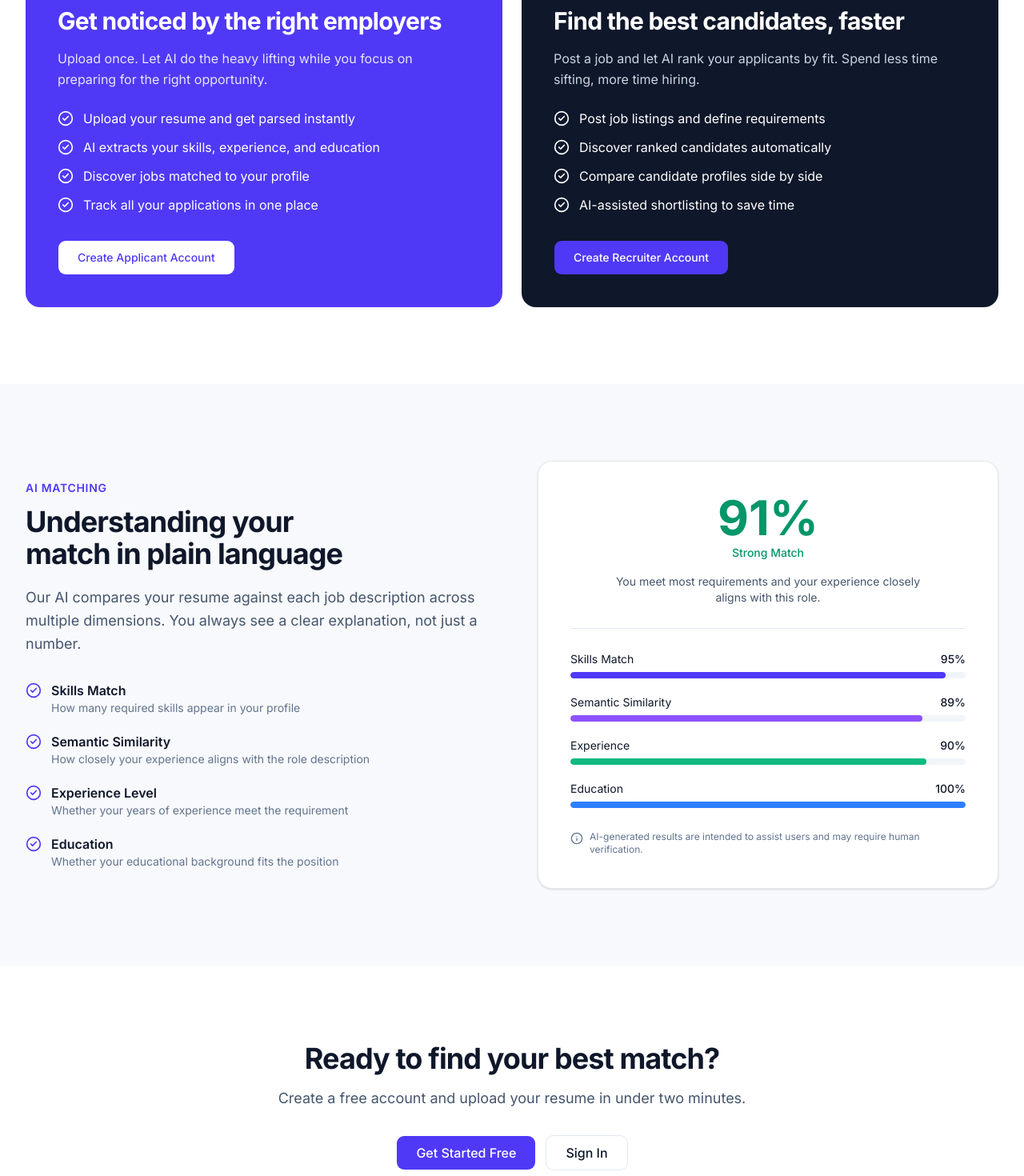
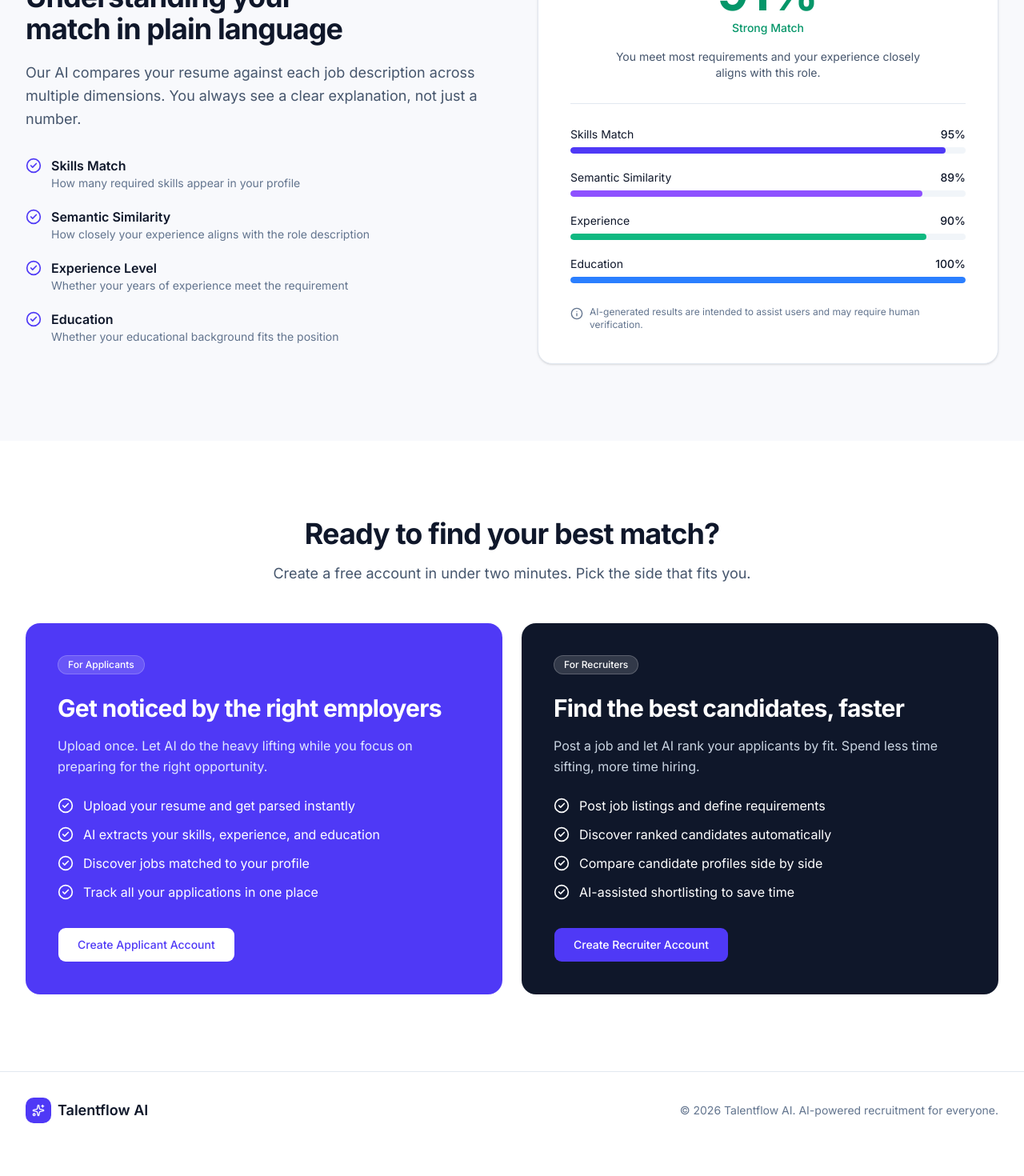
Before and after one commit to lysanderuy/hiremate, a Next.js app: page / in a window 1280 px wide. Shown: the part 1480-2950 px from the top of the page at 80% size. After the commit the page ends 2916 px from the top, so only its background shows below. Built offline with nearby package versions, Linux system fonts and the light colour scheme.

Commit message:
feat: merge audience panels and CTA into one get-started section

```diff
--- a/src/app/page.tsx
+++ b/src/app/page.tsx
@@ -1,5 +1,4 @@
 import { AiMatching } from "@/components/landing/ai-matching";
-import { Audience } from "@/components/landing/audience";
 import { Cta } from "@/components/landing/cta";
 import { Footer } from "@/components/landing/footer";
 import { Hero } from "@/components/landing/hero";
@@ -13,7 +12,6 @@ export default function HomePage() {
       <main>
         <Hero />
         <HowItWorks />
-        <Audience />
         <AiMatching />
         <Cta />
       </main>
--- a/src/components/landing/audience.tsx
+++ /dev/null
@@ -1,93 +0,0 @@
-import { CircleCheck } from "lucide-react";
-
-import { Badge } from "@/components/ui/badge";
-import { Button } from "@/components/ui/button";
-import { cn } from "@/lib/utils";
-
-type Panel = {
-  badge: string;
-  title: string;
-  description: string;
-  items: string[];
-  cta: string;
-  className: string;
-  descriptionClassName: string;
-  buttonClassName: string;
-};
-
-const panels: Panel[] = [
-  {
-    badge: "For Applicants",
-    title: "Get noticed by the right employers",
-    description:
-      "Upload once. Let AI do the heavy lifting while you focus on preparing for the right opportunity.",
-    items: [
-      "Upload your resume and get parsed instantly",
-      "AI extracts your skills, experience, and education",
-      "Discover jobs matched to your profile",
-      "Track all your applications in one place",
-    ],
-    cta: "Create Applicant Account",
-    className: "bg-primary",
-    descriptionClassName: "text-indigo-100",
-    buttonClassName: "bg-white text-primary hover:bg-tint",
-  },
-  {
-    badge: "For Recruiters",
-    title: "Find the best candidates, faster",
-    description:
-      "Post a job and let AI rank your applicants by fit. Spend less time sifting, more time hiring.",
-    items: [
-      "Post job listings and define requirements",
-      "Discover ranked candidates automatically",
-      "Compare candidate profiles side by side",
-      "AI-assisted shortlisting to save time",
-    ],
-    cta: "Create Recruiter Account",
-    className: "bg-navy",
-    descriptionClassName: "text-slate-300",
-    buttonClassName: "bg-primary text-white hover:bg-primary-hover",
-  },
-];
-
-export function Audience() {
-  return (
-    <section id="recruiters" className="scroll-mt-16 bg-white py-16 md:py-24">
-      <div className="mx-auto grid max-w-7xl px-4 sm:px-6 lg:px-8 grid-cols-1 gap-6 lg:grid-cols-2">
-        {panels.map((panel) => (
-          <div
-            key={panel.badge}
-            className={cn(
-              "flex flex-col rounded-2xl p-6 text-white sm:p-8 lg:p-10",
-              panel.className,
-            )}
-          >
-            <Badge className="h-6 w-fit border-white/20 bg-white/15 px-3 text-xs text-white">
-              {panel.badge}
-            </Badge>
-            <h3 className="mt-6 text-balance text-2xl font-bold sm:text-3xl tracking-tight">
-              {panel.title}
-            </h3>
-            <p className={cn("mt-4 text-base leading-relaxed", panel.descriptionClassName)}>
-              {panel.description}
-            </p>
-            <ul className="mt-6 flex-1 space-y-3">
-              {panel.items.map((item) => (
-                <li key={item} className="flex items-center gap-3 text-sm sm:text-base">
-                  <CircleCheck className="size-5 shrink-0" />
-                  {item}
-                </li>
-              ))}
-            </ul>
-            <Button
-              size="lg"
-              className={cn("mt-8 h-11 w-full px-6 text-sm sm:w-fit", panel.buttonClassName)}
-            >
-              {panel.cta}
-            </Button>
-          </div>
-        ))}
-      </div>
-    </section>
-  );
-}
--- a/src/components/landing/cta.tsx
+++ b/src/components/landing/cta.tsx
@@ -1,22 +1,109 @@
-import { Button } from "@/components/ui/button";
+import { CircleCheck } from "lucide-react";
+import Link from "next/link";
+
+import { Badge } from "@/components/ui/badge";
+import { buttonVariants } from "@/components/ui/button";
+import { cn } from "@/lib/utils";
+
+type Panel = {
+  badge: string;
+  title: string;
+  description: string;
+  items: string[];
+  cta: string;
+  href: string;
+  className: string;
+  descriptionClassName: string;
+  buttonClassName: string;
+};
+
+const panels: Panel[] = [
+  {
+    badge: "For Applicants",
+    title: "Get noticed by the right employers",
+    description:
+      "Upload once. Let AI do the heavy lifting while you focus on preparing for the right opportunity.",
+    items: [
+      "Upload your resume and get parsed instantly",
+      "AI extracts your skills, experience, and education",
+      "Discover jobs matched to your profile",
+      "Track all your applications in one place",
+    ],
+    cta: "Create Applicant Account",
+    href: "/signup?role=applicant",
+    className: "bg-primary",
+    descriptionClassName: "text-indigo-100",
+    buttonClassName: "bg-white text-primary hover:bg-tint",
+  },
+  {
+    badge: "For Recruiters",
+    title: "Find the best candidates, faster",
+    description:
+      "Post a job and let AI rank your applicants by fit. Spend less time sifting, more time hiring.",
+    items: [
+      "Post job listings and define requirements",
+      "Discover ranked candidates automatically",
+      "Compare candidate profiles side by side",
+      "AI-assisted shortlisting to save time",
+    ],
+    cta: "Create Recruiter Account",
+    href: "/signup?role=recruiter",
+    className: "bg-navy",
+    descriptionClassName: "text-slate-300",
+    buttonClassName: "bg-primary text-white hover:bg-primary-hover",
+  },
+];
 
 export function Cta() {
   return (
-    <section className="bg-white py-16 md:py-24">
-      <div className="mx-auto max-w-7xl px-4 sm:px-6 lg:px-8 text-center">
-        <h2 className="text-balance text-3xl font-bold tracking-tight sm:text-4xl text-navy">
-          Ready to find your best match?
-        </h2>
-        <p className="mt-4 text-base sm:text-lg text-slate-600">
-          Create a free account and upload your resume in under two minutes.
-        </p>
-        <div className="mx-auto mt-8 flex max-w-sm flex-col justify-center gap-3 sm:max-w-none sm:flex-row">
-          <Button size="lg" className="h-11 w-full sm:w-auto px-6 text-base">
-            Get Started Free
-          </Button>
-          <Button variant="outline" size="lg" className="h-11 w-full sm:w-auto px-6 text-base">
-            Sign In
-          </Button>
+    <section id="get-started" className="scroll-mt-16 bg-white py-16 md:py-24">
+      <div className="mx-auto max-w-7xl px-4 sm:px-6 lg:px-8">
+        <div className="text-center">
+          <h2 className="text-balance text-3xl font-bold tracking-tight sm:text-4xl text-navy">
+            Ready to find your best match?
+          </h2>
+          <p className="mt-4 text-base sm:text-lg text-slate-600">
+            Create a free account in under two minutes. Pick the side that fits you.
+          </p>
+        </div>
+        <div className="mt-12 grid grid-cols-1 gap-6 lg:grid-cols-2">
+          {panels.map((panel) => (
+            <div
+              key={panel.badge}
+              className={cn(
+                "flex flex-col rounded-2xl p-6 text-white sm:p-8 lg:p-10",
+                panel.className,
+              )}
+            >
+              <Badge className="h-6 w-fit border-white/20 bg-white/15 px-3 text-xs text-white">
+                {panel.badge}
+              </Badge>
+              <h3 className="mt-6 text-balance text-2xl font-bold sm:text-3xl tracking-tight">
+                {panel.title}
+              </h3>
+              <p className={cn("mt-4 text-base leading-relaxed", panel.descriptionClassName)}>
+                {panel.description}
+              </p>
+              <ul className="mt-6 flex-1 space-y-3">
+                {panel.items.map((item) => (
+                  <li key={item} className="flex items-center gap-3 text-sm sm:text-base">
+                    <CircleCheck className="size-5 shrink-0" />
+                    {item}
+                  </li>
+                ))}
+              </ul>
+              <Link
+                href={panel.href}
+                className={cn(
+                  buttonVariants({ size: "lg" }),
+                  "mt-8 h-11 w-full px-6 text-sm sm:w-fit",
+                  panel.buttonClassName,
+                )}
+              >
+                {panel.cta}
+              </Link>
+            </div>
+          ))}
         </div>
       </div>
     </section>
```
